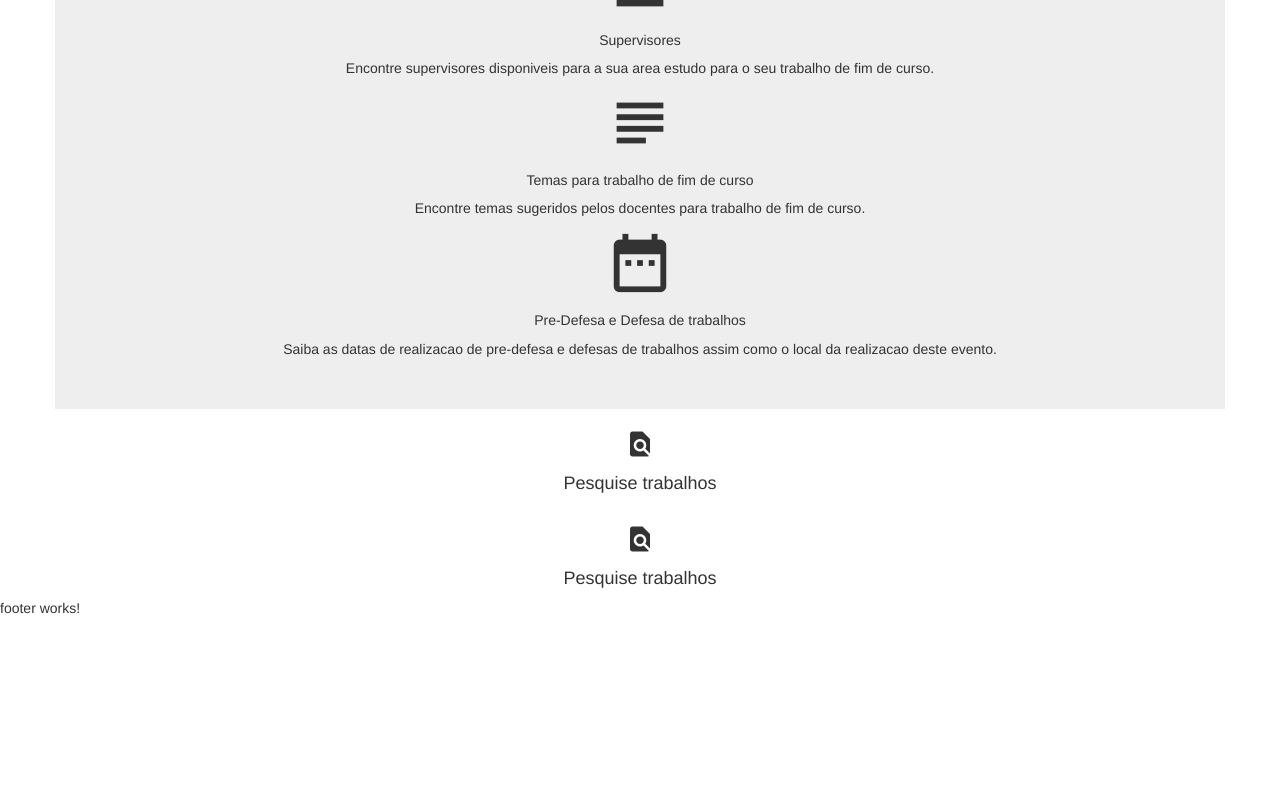
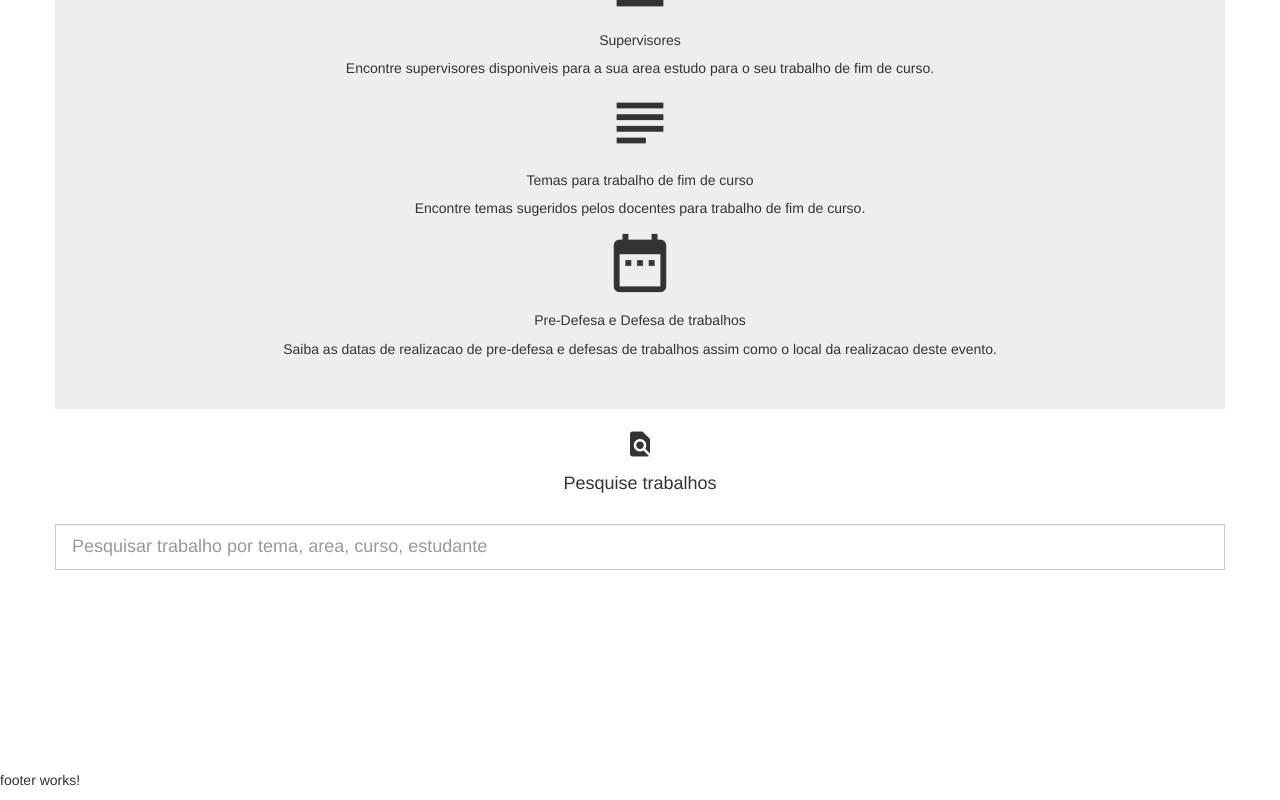
Before and after one commit to SikoDevelopers/AngularApp-Old, an Angular app: page / in a window 1280 px wide. Shown: the part 484-1284 px from the top of the page. Before the commit the page ends 1112 px from the top, so only its background shows below. Built offline with nearby package versions, Linux system fonts and the light colour scheme.

Commit message:
Input Adicionado

```diff
--- a/src/app/barra-de-pesquisa/barra-de-pesquisa.component.html
+++ b/src/app/barra-de-pesquisa/barra-de-pesquisa.component.html
@@ -8,8 +8,11 @@
   <br>
   <div class="row">
     <div class="col text-center">
-      <i class="material-icons">find_in_page</i>
-      <h4>Pesquise trabalhos</h4>
+      <div id="custom-search-input">
+        <div class="input-group col-md-12">
+          <input type="text" class="form-control input-lg" placeholder="Pesquisar trabalho por tema, area, curso, estudante" />
+        </div>
+      </div>
     </div>
   </div>
 </div>
--- a/src/app/footer/footer.component.html
+++ b/src/app/footer/footer.component.html
@@ -1,3 +1,6 @@
+<div [ngStyle]="{'height': 200+'px'}">
+
+</div>
 <p>
   footer works!
 </p>
```
